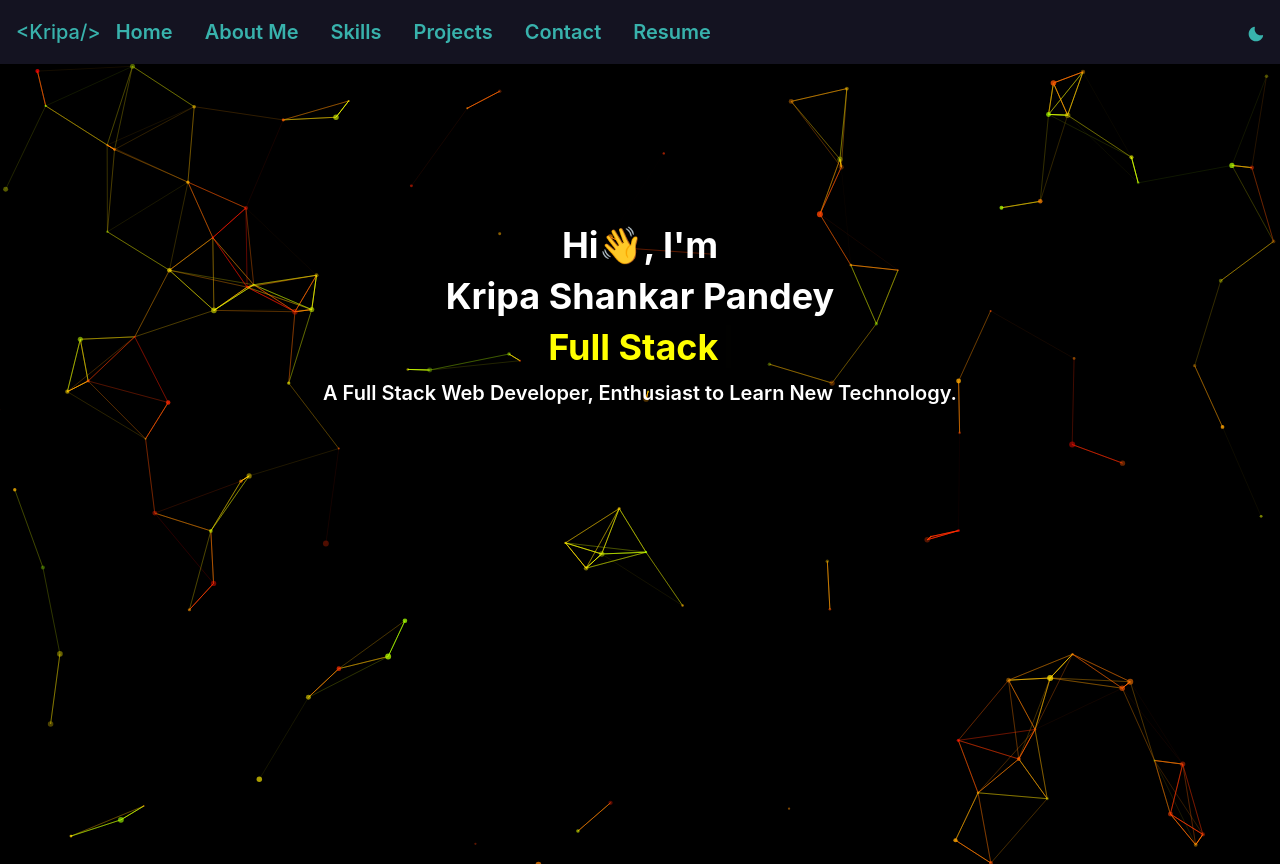
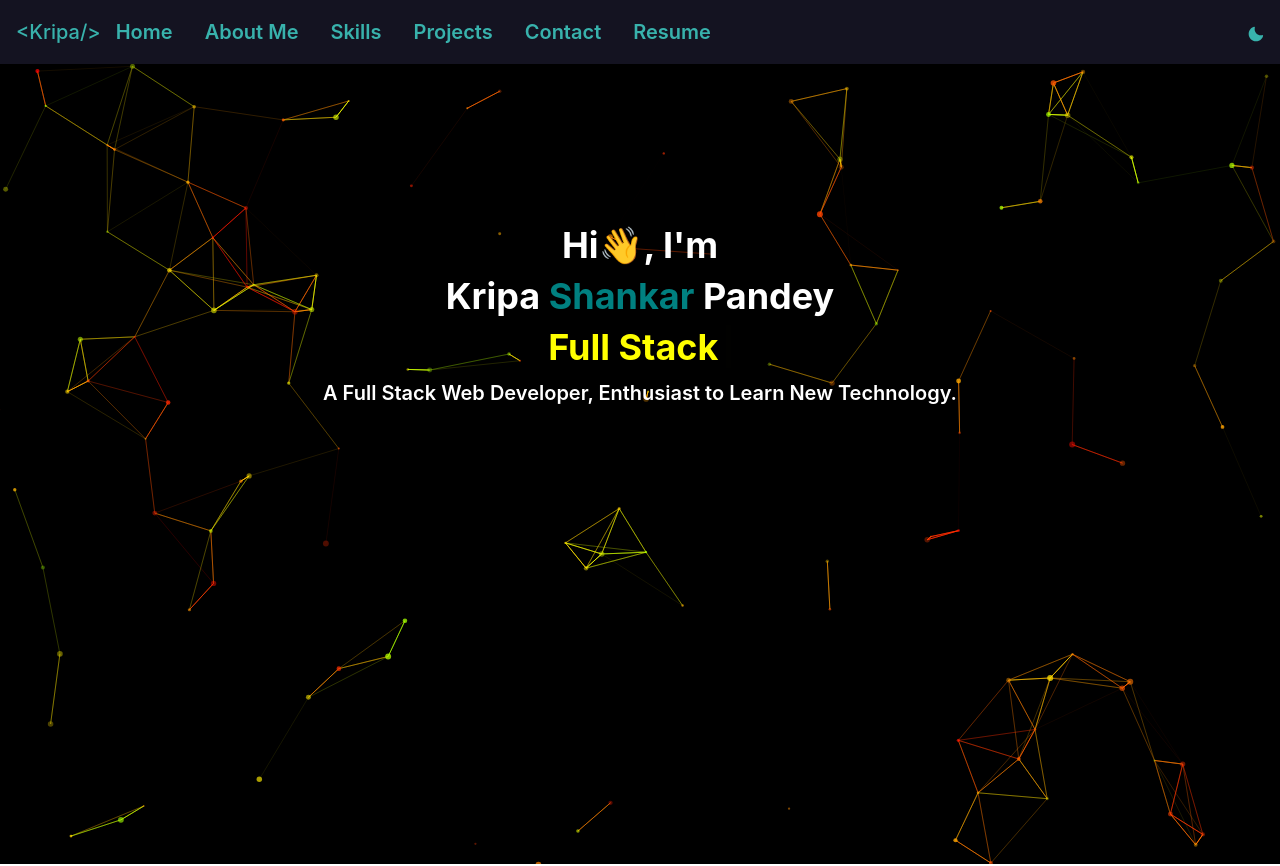
Before and after one commit to kripaShankarPandey/KripaShankarPandey.github.io, a React (Create React App) app: page / in a window 1280 px wide. Shown: the top 866 px of the page. Built offline with nearby package versions, Linux system fonts and the light colour scheme.

Commit message:
color fixed

```diff
--- a/src/Components/Banner.jsx
+++ b/src/Components/Banner.jsx
@@ -23,7 +23,7 @@ const Banner = () => {
       <VStack color="white" pt="40">
         <Heading as="h1">Hi👋, I'm</Heading>
         <Heading as="h1" className="name" id="user-detail-name">
-          Kripa Shankar Pandey
+          Kripa <span style={{ color: "teal" }}>Shankar</span> Pandey
         </Heading>
         <Heading as="h2" color="yellow">
           <span>
--- a/src/Components/Navbar.jsx
+++ b/src/Components/Navbar.jsx
@@ -60,6 +60,7 @@ const Navbar = () => {
         <Flex h={16} alignItems={"center"} justifyContent={"center"}>
           <IconButton
             size={"md"}
+            bg="none"
             icon={isOpen ? <CloseIcon /> : <HamburgerIcon />}
             aria-label={"Open Menu"}
             display={{ md: "none" }}
```
